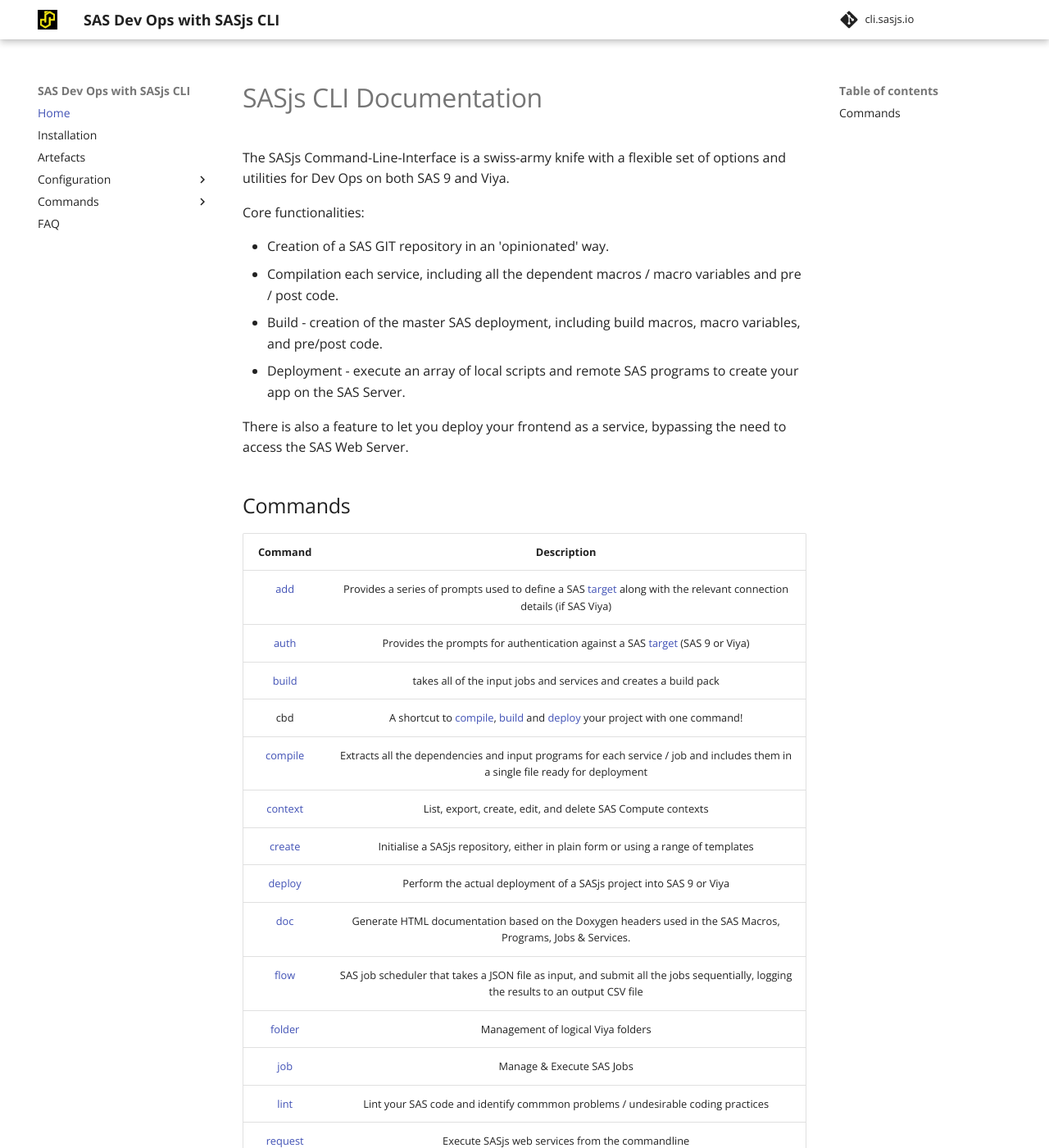
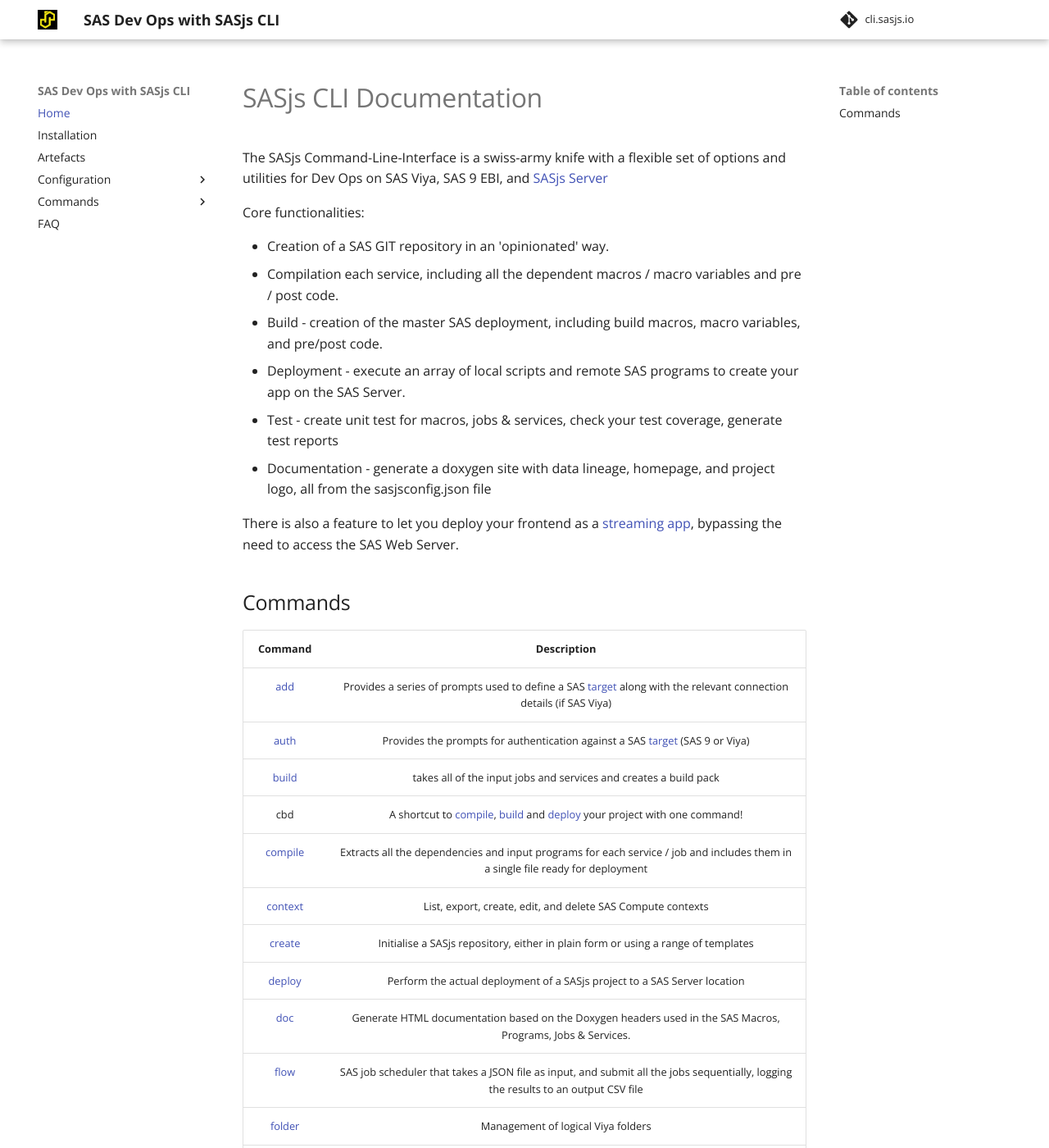
Before and after one commit to sasjs/cli.sasjs.io, an MkDocs documentation site: the page built from docs/index.md, in a window 1280 px wide and 1400 px high. Shown: the whole window at 82% size. Built offline with MkDocs 1.6.1 and Material for MkDocs 9.7.7, drawn with Linux system fonts in a browser that asks for light colours; comment, search, counter and statistics services are not loaded; some of the changed text lies outside the part shown.

Commit message:
Update index.md

```diff
--- a/docs/index.md
+++ b/docs/index.md
@@ -1,6 +1,6 @@
 # SASjs CLI Documentation
 
-The SASjs Command-Line-Interface is a swiss-army knife with a flexible set of options and utilities for Dev Ops on both SAS 9 and Viya.
+The SASjs Command-Line-Interface is a swiss-army knife with a flexible set of options and utilities for Dev Ops on SAS Viya, SAS 9 EBI, and [SASjs Server](https://server.sasjs.io)
 
 Core functionalities:
 
@@ -8,8 +8,10 @@
 - Compilation each service, including all the dependent macros / macro variables and pre / post code.
 - Build - creation of the master SAS deployment, including build macros, macro variables, and pre/post code.
 - Deployment - execute an array of local scripts and remote SAS programs to create your app on the SAS Server.
+- Test - create unit test for macros, jobs & services, check your test coverage, generate test reports
+- Documentation - generate a doxygen site with data lineage, homepage, and project logo, all from the sasjsconfig.json file
 
-There is also a feature to let you deploy your frontend as a service, bypassing the need to access the SAS Web Server.
+There is also a feature to let you deploy your frontend as a [streaming app](https://sasapps.io/sas-streamed-apps), bypassing the need to access the SAS Web Server.
 
 ## Commands
 
@@ -22,13 +24,13 @@
 | [compile](/compile) | Extracts all the dependencies and input programs for each service / job and includes them in a single file ready for deployment |
 | [context](/context) | List, export, create, edit, and delete SAS Compute contexts |
 | [create](/create) | Initialise a SASjs repository, either in plain form or using a range of templates |
-| [deploy](/deploy) | Perform the actual deployment of a SASjs project into SAS 9 or Viya |
+| [deploy](/deploy) | Perform the actual deployment of a SASjs project to a SAS Server location|
 | [doc](/doc) | Generate HTML documentation based on the Doxygen headers used in the SAS Macros, Programs, Jobs & Services. |
 | [flow](/flow) | SAS job scheduler that takes a JSON file as input, and submit all the jobs sequentially, logging the results to an output CSV file |
 | [folder](/folder) | Management of logical Viya folders |
 | [job](/job) | Manage & Execute SAS Jobs |
 | [lint](/lint) | Lint your SAS code and identify commmon problems / undesirable coding practices |
 | [request](/request) | Execute SASjs web services from the commandline |
-| [run](/run) | Run arbitrary SAS code in a Viya Compute Session, directly from the terminal (or commandline session) |
+| [run](/run) | Run arbitrary SAS code directly from the terminal (or commandline session) |
 | [servicepack](/servicepack) | The SASjs Service Pack is a collection of services and folder objects. The servicepack command lets you deploy them easily |
 | [test](/test) | Execute SAS unit tests and collect results in json/csv formats together with logs |
```
